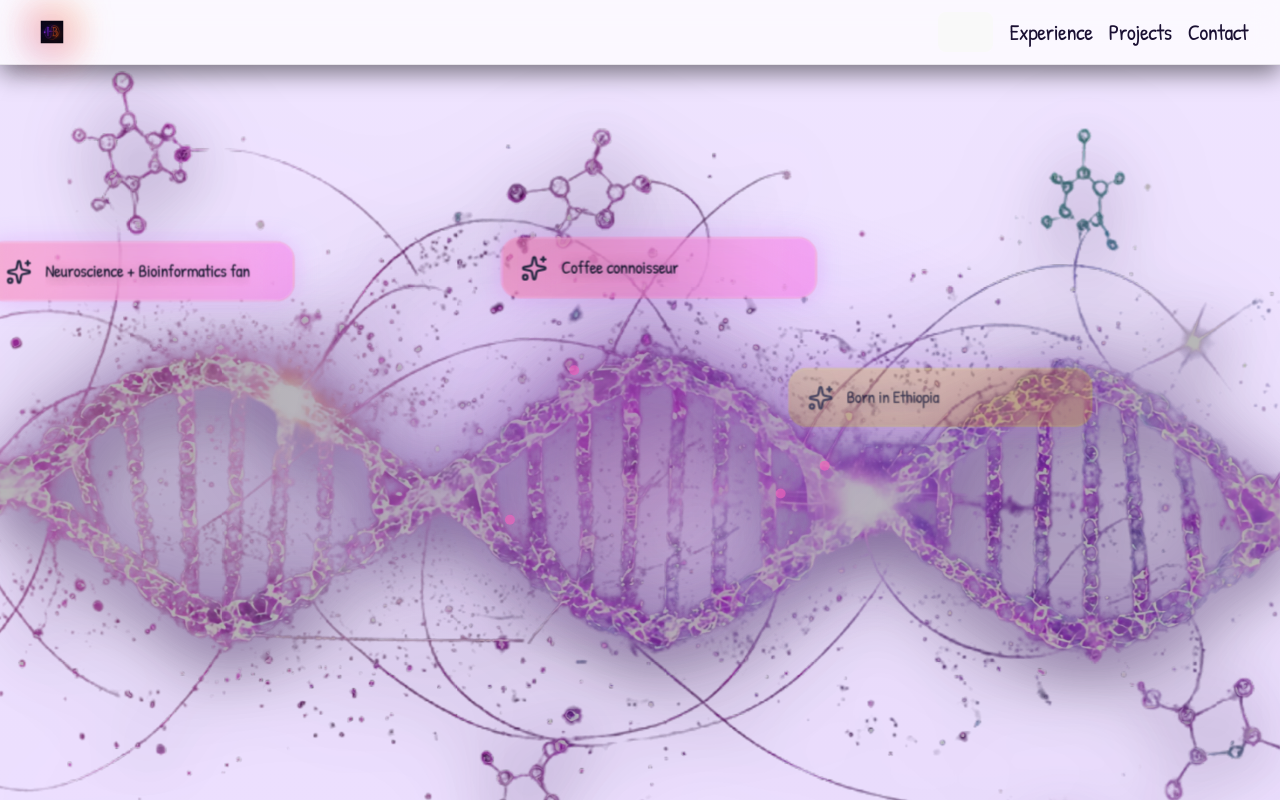
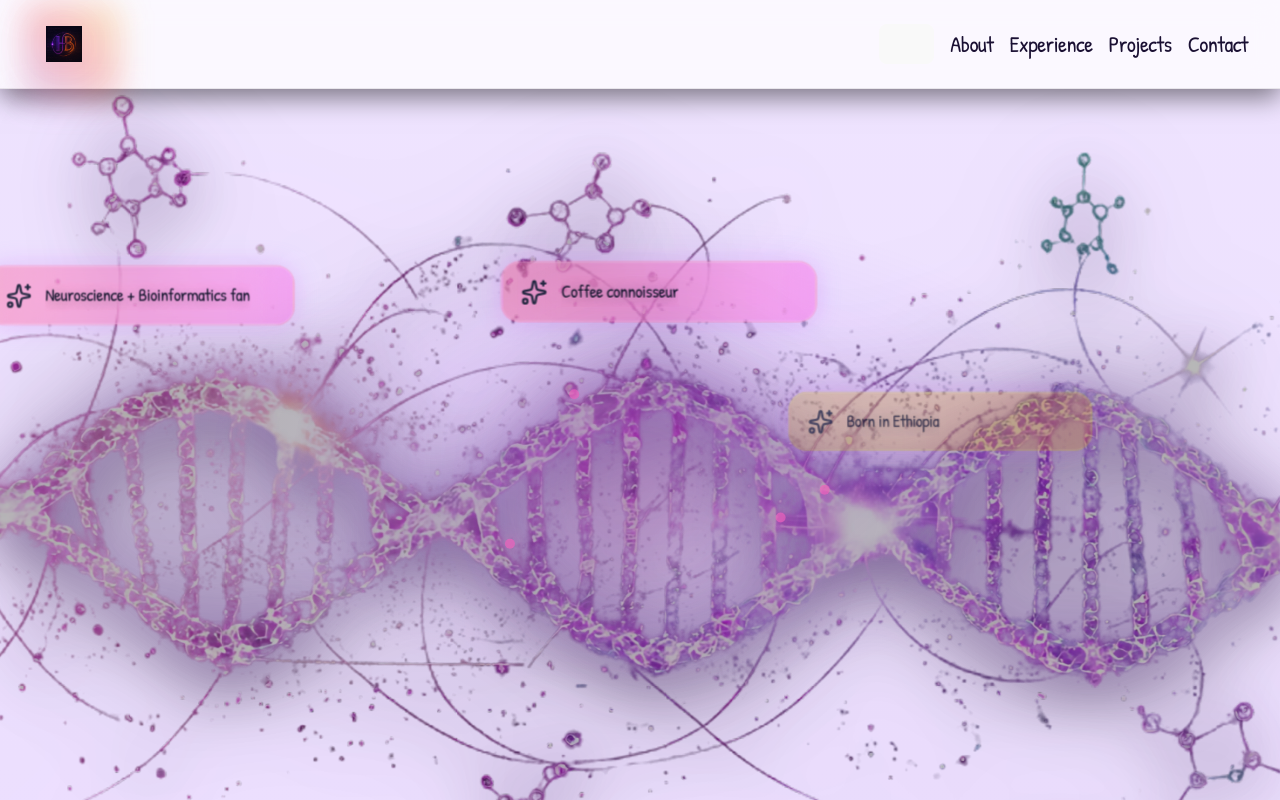
Before and after one commit to hemen-babis/portfolio_new, a React (Vite) app: page / in a window 1280 px wide. Shown: the top 800 px of the page. Built offline with nearby package versions, Linux system fonts and the light colour scheme.

Commit message:
Add light/dark mode feature

```diff
--- a/src/components/Nav.jsx
+++ b/src/components/Nav.jsx
@@ -31,8 +31,8 @@ export default function Nav() {
         <nav className={`relative w-full px-4 sm:px-8 py-3 ${glass} flex items-center gap-6`}>
           {/* Left: Neon-glow logo only (no name in logo) */}
           <Link to="/" className="relative flex items-center" aria-label="Home">
-            <span className="absolute -left-2 -top-2 w-14 h-14 rounded-xl bg-gradient-to-tr from-[#9B59B6]/30 via-[#E74C3C]/30 to-[#F1C40F]/30 blur-lg" />
-            <img src="/logo.svg" alt="HB" className="relative w-10 h-10 drop-shadow-[0_0_20px_rgba(255,105,180,0.45)]" />
+            <span className="absolute -left-2 -top-2 w-20 h-20 sm:w-24 sm:h-24 rounded-xl bg-gradient-to-tr from-[#9B59B6]/30 via-[#E74C3C]/30 to-[#F1C40F]/30 blur-lg" />
+            <img src="/logo.svg" alt="HB" className="relative w-14 h-14 sm:w-16 sm:h-16 drop-shadow-[0_0_28px_rgba(255,105,180,0.45)]" />
           </Link>
 
           {/* Right: Theme toggle + Nav links */}
@@ -40,11 +40,12 @@ export default function Nav() {
             <button
               onClick={toggleTheme}
               aria-label="Toggle theme"
-              className="inline-flex items-center justify-center w-10 h-10 rounded-lg bg-white/10 border border-white/20 hover:bg-white/20 transition"
+              title={dark ? 'Switch to light mode' : 'Switch to dark mode'}
+              className="nav-link inline-flex items-center justify-center w-10 h-10 rounded-lg bg-white/10 border border-white/20 hover:bg-white/20 transition"
             >
-              {dark ? <Sun className="w-5 h-5"/> : <Moon className="w-5 h-5"/>}
+              {dark ? <Moon className="w-5 h-5"/> : <Sun className="w-5 h-5"/>}
             </button>
-            {[{to:'/experience',label:'Experience'},{to:'/projects',label:'Projects'},{to:'/contact',label:'Contact'}].map(({to,label}) => (
+            {[{to:'/about',label:'About'},{to:'/experience',label:'Experience'},{to:'/projects',label:'Projects'},{to:'/contact',label:'Contact'}].map(({to,label}) => (
               <Link key={to} to={to} className={`nav-link ${isActive(to)}`}>{label}</Link>
             ))}
           </div>
@@ -59,9 +60,10 @@ export default function Nav() {
         {open && (
           <div className={`md:hidden px-4 sm:px-8 py-3 ${glass}`}>
             <div className="flex flex-col text-sm">
-              <button onClick={()=>{ toggleTheme(); setOpen(false) }} className="flex items-center gap-2 px-3 py-2 rounded-lg bg-white/10 border border-white/20 mb-2">
-                {dark ? <Sun className="w-4 h-4"/> : <Moon className="w-4 h-4"/>} Theme
+              <button onClick={()=>{ toggleTheme(); setOpen(false) }} className="nav-link flex items-center gap-2 px-3 py-2 rounded-lg bg-white/10 border border-white/20 mb-2">
+                {dark ? <Moon className="w-4 h-4"/> : <Sun className="w-4 h-4"/>} Theme
               </button>
+              <Link onClick={()=>setOpen(false)} to="/about" className={`px-3 py-2 rounded-lg nav-link hover:bg-white/10 ${isActive('/about')}`}>About</Link>
               <Link onClick={()=>setOpen(false)} to="/experience" className={`px-3 py-2 rounded-lg nav-link hover:bg-white/10 ${isActive('/experience')}`}>Experience</Link>
               <Link onClick={()=>setOpen(false)} to="/projects" className={`px-3 py-2 rounded-lg nav-link hover:bg-white/10 ${isActive('/projects')}`}>Projects</Link>
               <Link onClick={()=>setOpen(false)} to="/contact" className={`px-3 py-2 rounded-lg nav-link hover:bg-white/10 ${isActive('/contact')}`}>Contact</Link>
```
